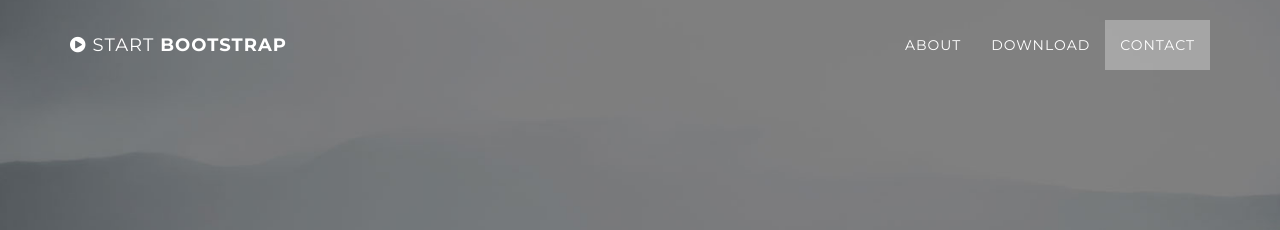
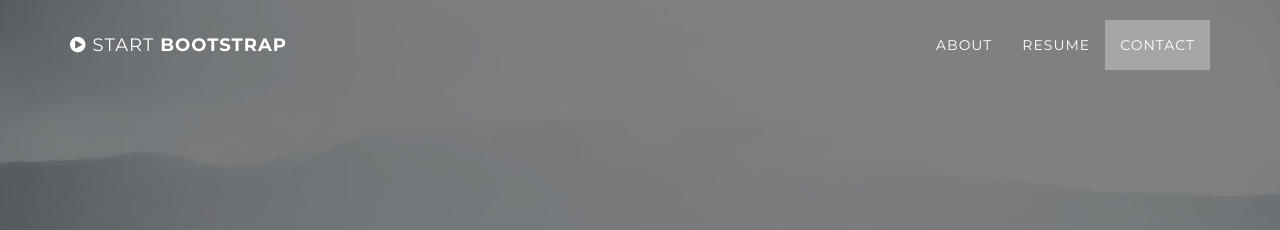
Before and after one commit to Oytrik/Oytrik.github.io, a Jekyll site: the page built from index.html, in a window 1280 px wide. Shown: the top 230 px of the page. Built offline with Jekyll 4.4.1, drawn with Linux system fonts in a browser that asks for light colours.

Commit message:
Update nav.html

```diff
--- a/_includes/nav.html
+++ b/_includes/nav.html
@@ -21,7 +21,7 @@
                         <a class="page-scroll" href="#about">About</a>
                     </li>
                     <li>
-                        <a class="page-scroll" href="#download">Download</a>
+                        <a class="page-scroll" href="#download">Resume</a>
                     </li>
                     <li>
                         <a class="page-scroll" href="#contact">Contact</a>
```
